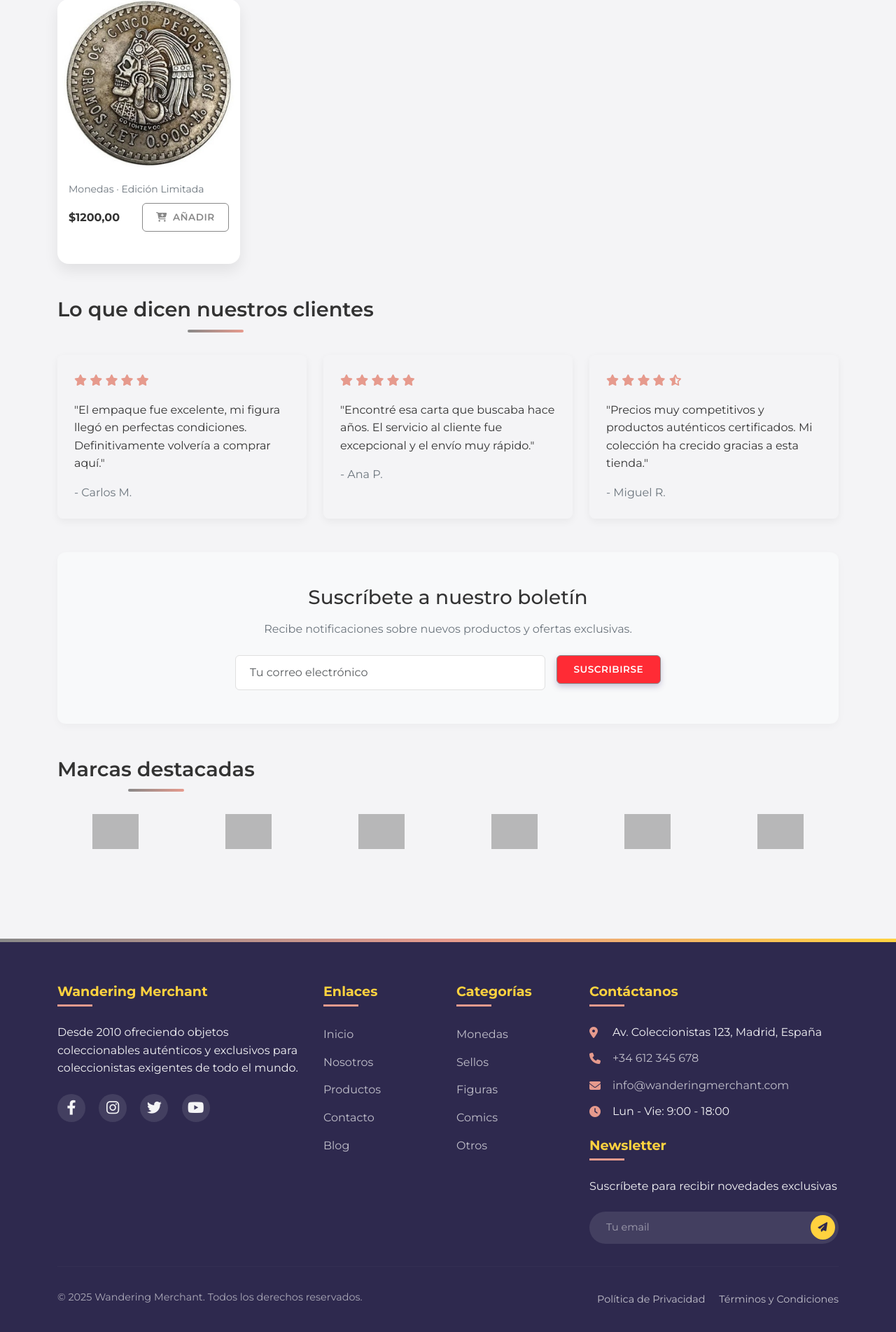
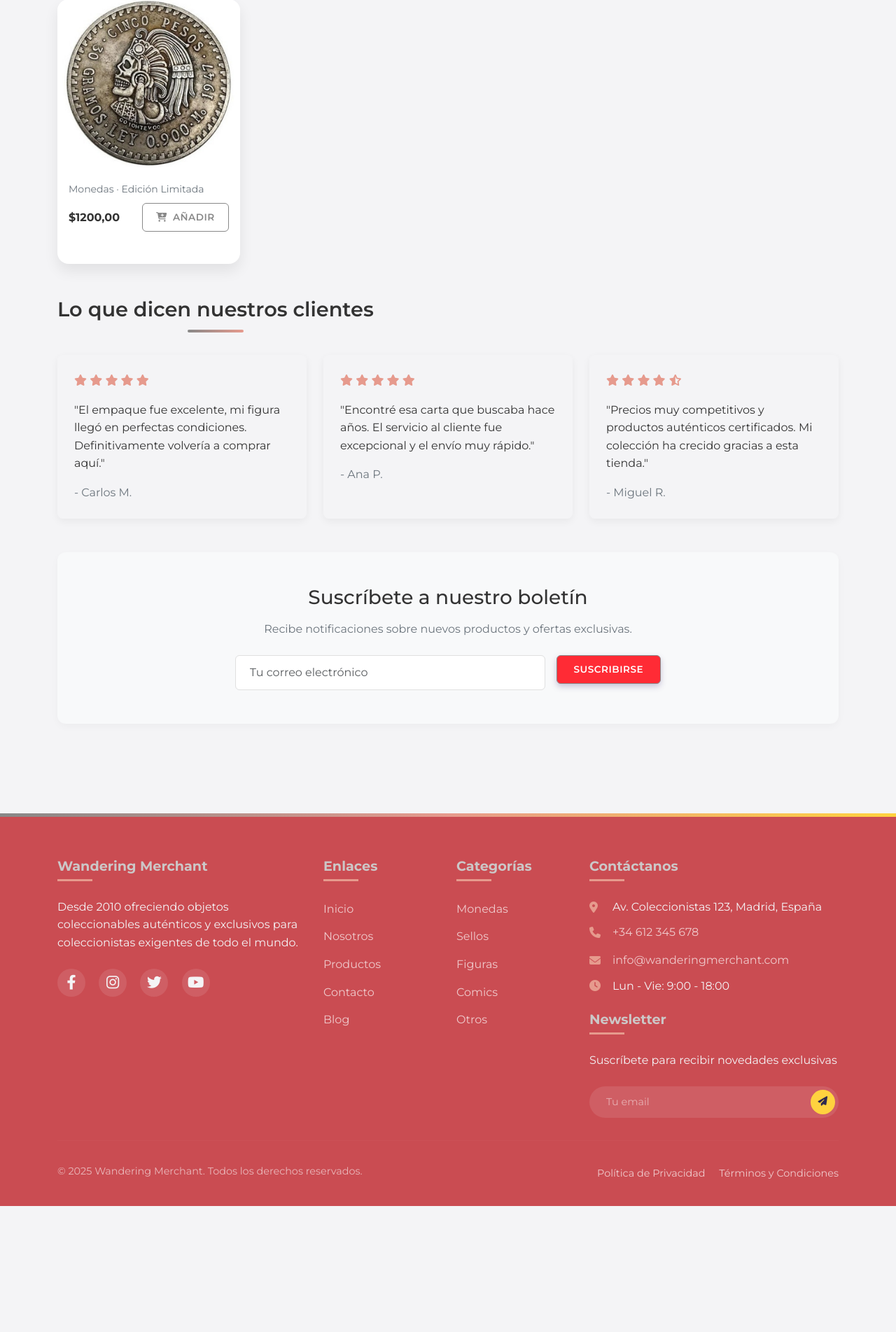
Before and after one commit to runo06/Wandering-Merchant, a Django app: page / in a window 1280 px wide. Shown: the part 1186-3089 px from the top of the page at 70% size. After the commit the page ends 2909 px from the top, so only its background shows below. Run offline with Django 5.2, Linux system fonts and the light colour scheme; data comes from the database, SQL or seed files in the repository; grey boxes are pictures that could not be loaded.

Commit message:
Sección de Inicio
Se cambio el fondo del apartado de inicio, modificamos la descripción de la pagina y se borró sección de Marcas destacadas. En base html se modificaron los colores del texto del final y el color de fondo

```diff
--- a/coleccionables/templates/home.html
+++ b/coleccionables/templates/home.html
@@ -19,7 +19,7 @@
 
     .hero-section {
         padding: 5rem 0;
-        background-color: #F8F9FA;
+        background-color: #B8B8B8;
         border-bottom: 1px solid #EEEEEE;
     }
 
@@ -148,7 +148,7 @@
         <div class="row align-items-center">
             <div class="col-lg-6">
                 <h1 class="hero-heading">Coleccionables Exclusivos</h1>
-                <p class="lead mb-4 text-secondary">Descubre piezas únicas para completar tu colección. Envíos a todo el país.</p>
+                <p class="lead mb-4 text-secondary">¡Tu destino ideal para encontrar los objetos coleccionables que más te apasionan! En nuestra tienda encontrarás una amplia variedad de productos únicos y exclusivos, desde figuras de acción, cartas coleccionables, cómics, hasta artículos de edición limitada.</p>
                 <a href="#featured" class="btn btn-primary px-4 py-2">Explorar colección</a>
             </div>
             <div class="col-lg-6">
@@ -301,29 +301,6 @@
     </div>
 </section>
 
-<!-- Brands Section -->
-<section class="container mb-5">
-    <h2 class="section-title text-center">Marcas destacadas</h2>
-    <div class="row g-4 align-items-center justify-content-center">
-        <div class="col-4 col-md-2 text-center">
-            <img src="/api/placeholder/120/60" alt="Marca 1" class="brand-logo">
-        </div>
-        <div class="col-4 col-md-2 text-center">
-            <img src="/api/placeholder/120/60" alt="Marca 2" class="brand-logo">
-        </div>
-        <div class="col-4 col-md-2 text-center">
-            <img src="/api/placeholder/120/60" alt="Marca 3" class="brand-logo">
-        </div>
-        <div class="col-4 col-md-2 text-center">
-            <img src="/api/placeholder/120/60" alt="Marca 4" class="brand-logo">
-        </div>
-        <div class="col-4 col-md-2 text-center">
-            <img src="/api/placeholder/120/60" alt="Marca 5" class="brand-logo">
-        </div>
-        <div class="col-4 col-md-2 text-center">
-            <img src="/api/placeholder/120/60" alt="Marca 6" class="brand-logo">
-        </div>
-    </div>
-</section>
+
 
 {% endblock %}
--- a/templates/base.html
+++ b/templates/base.html
@@ -455,7 +455,7 @@
 
         /* Footer mejorado */
         .footer {
-            background-color: var(--dark-color);
+            background-color: #CA4C52;
             color: var(--light-color);
             padding: 4rem 0 2rem;
             margin-top: 5rem;
@@ -476,7 +476,7 @@
             font-size: 1.2rem;
             font-weight: 700;
             margin-bottom: 1.5rem;
-            color: var(--accent-color);
+            color: #CCC7C7;
             position: relative;
             padding-bottom: 10px;
         }
```
